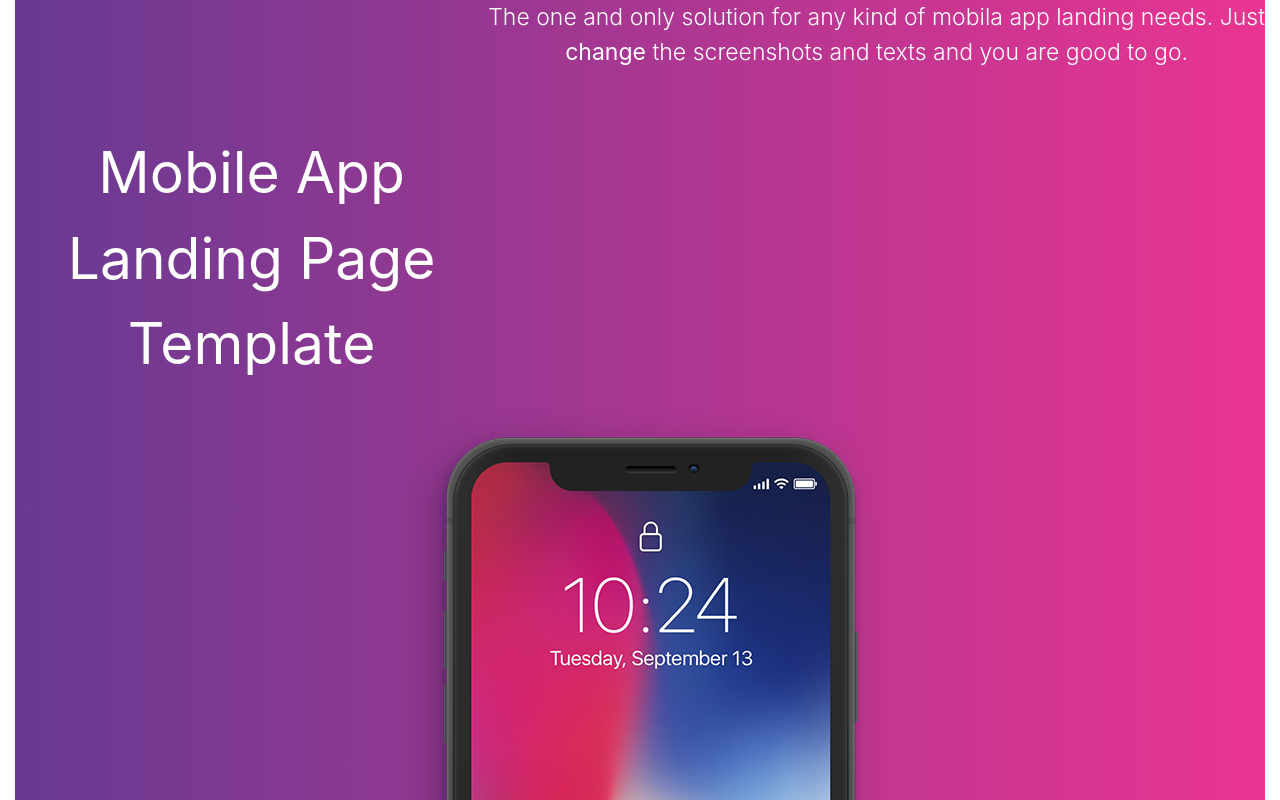
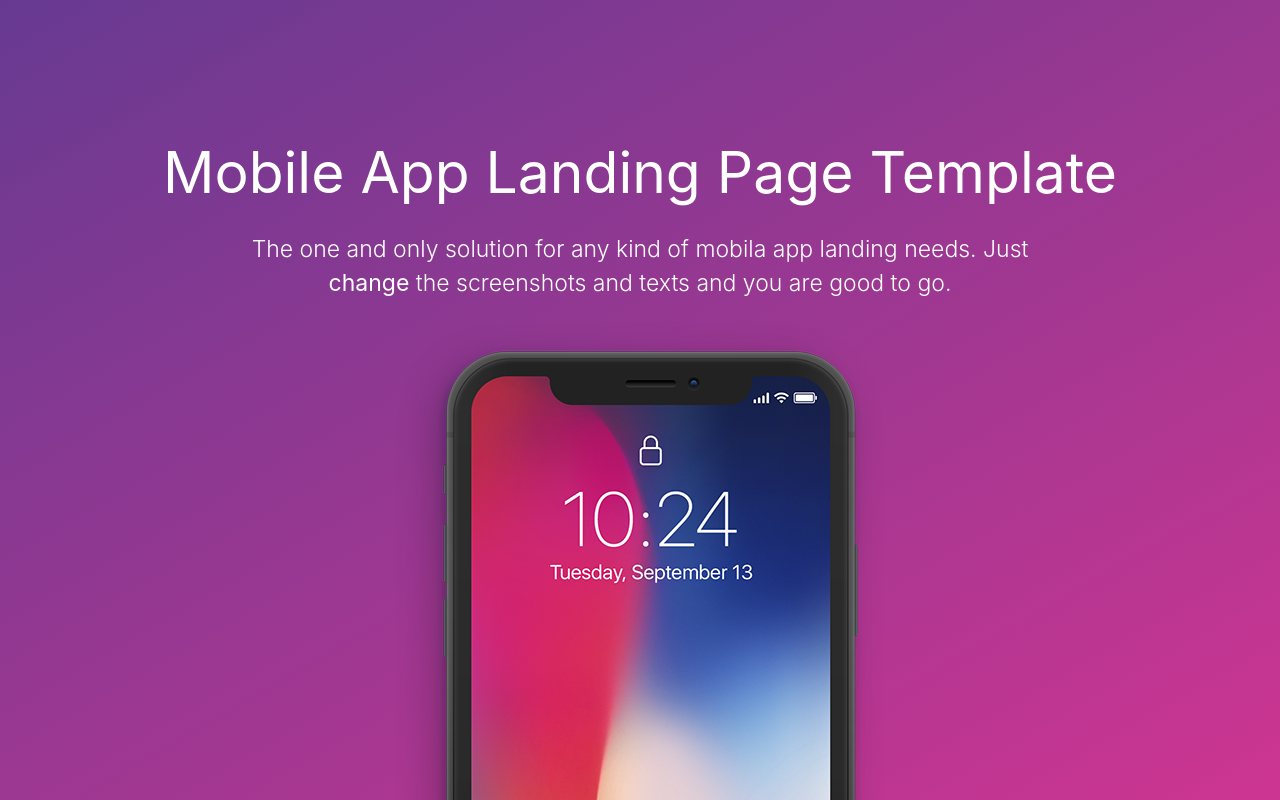
Before and after one commit to zzzqqq75/bootstrap-template, a plain HTML site: page index.html in a window 1280 px wide. Shown: the top 800 px of the page. Drawn offline with Linux system fonts and the light colour scheme.

Commit message:
Update index.html

```diff
--- a/index.html
+++ b/index.html
@@ -16,7 +16,7 @@
  	*{
  		/*width: 1000px;*/
  		/*background: darkred;*/
-
+ 		/*height: 800px;*/
  	}
  	body{
 
@@ -28,23 +28,23 @@
  	}
  	#bg{
  		width: 100%;
- 		background : linear-gradient(90deg,#673A92,#EA3491);
+ 		background : linear-gradient(330deg,#EA3491,#673A92);
+ 		overflow: hidden;
+
  	}
-
 
  	#fn{
 
  	}
- </style>
+</style>
 </head>
 <body>
-<div class="container-fluid">
-	<div id="bg" class="container-fluid no-gutters">
+<div class="container-fluid p-0">
+	<div id="bg" class="container-fluid ">
 
-		<div class="row">
-			<div class="col text-center">
-				<p id="mar" class=" text-white ">Mobile App Landing Page Template</p>
-			</div>
+
+		<p id="mar" class="text-center text-white ">Mobile App Landing Page Template</p>
+
 		<p style="font-size: 23px;" class="text-center text-white font-weight-light">The one and only solution for any kind of mobila app landing needs. Just <br><b>change</b> the screenshots and texts and you are good to go.</p>
 		<!-- <h1 class="col text-center">asfsafasfsaf</h1> -->
 
```
